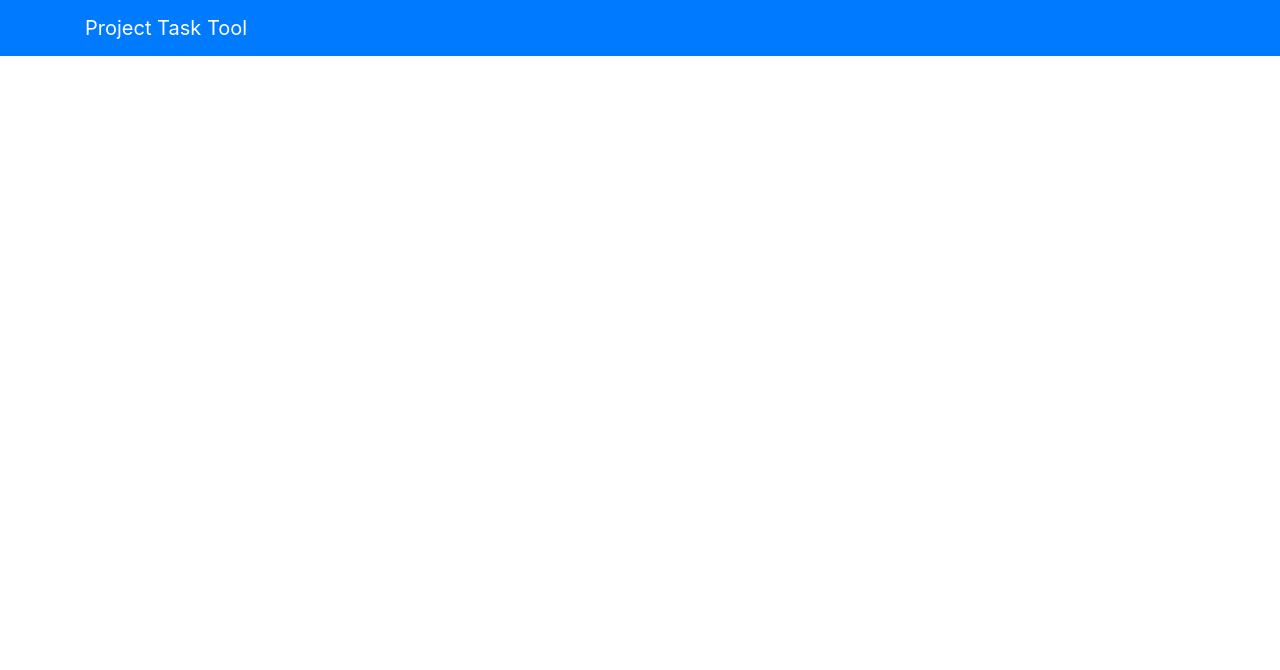
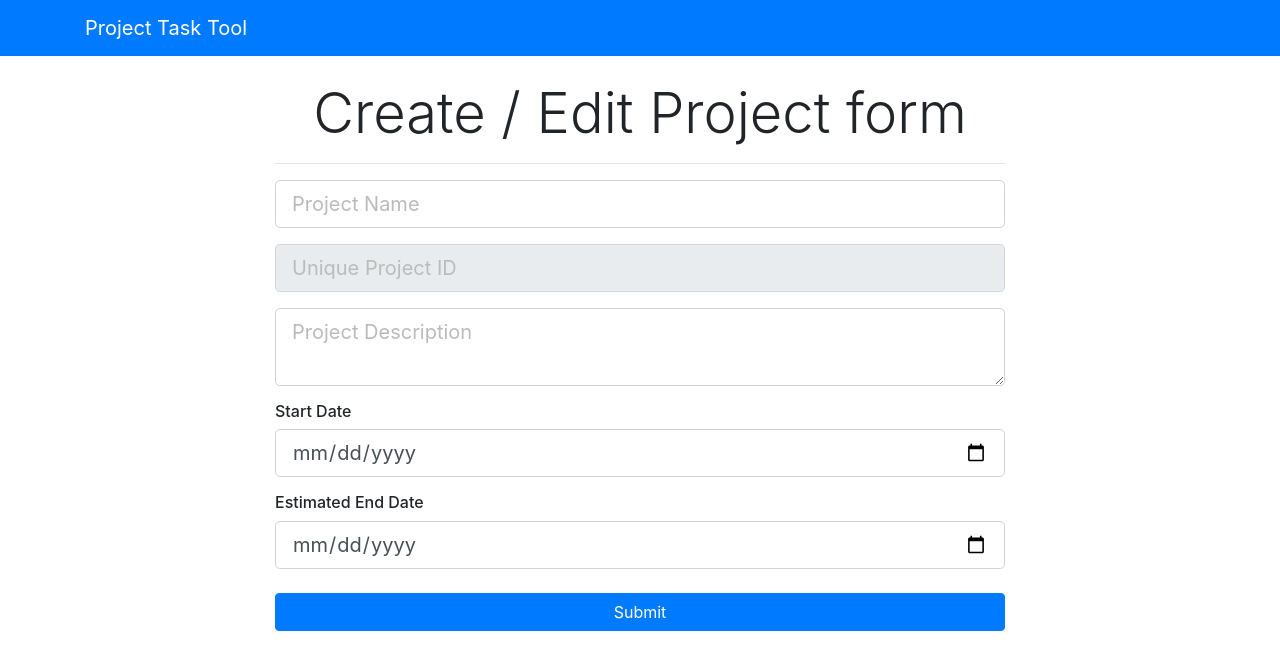
Before and after one commit to meetparikh12/project-management-tool, a React (Create React App) app in the folder project-board-react/: page /project/addProject in a window 1280 px wide. Shown: the top 670 px of the page. Built offline with nearby package versions, Linux system fonts and the light colour scheme.

Commit message:
Created AddProject Component and added its routing

```diff
--- a/project-board-react/src/App.js
+++ b/project-board-react/src/App.js
@@ -7,6 +7,7 @@ import { Route, BrowserRouter as Router } from 'react-router-dom';
 import Dashboard from './components/Dashboard';
 import AddProjectTask from './components/ProjectTask/AddProjectTask';
 import UpdateProjectTask from './components/ProjectTask/UpdateProjectTask';
+import AddProject from './components/Project/AddProject';
 
 
 class App extends Component {
@@ -17,6 +18,7 @@ class App extends Component {
           <div>
             <Navbar/>
             <Route exact path = "/" component= { Dashboard } />
+            <Route path = "/project/addProject" component = {AddProject}/>
             <Route exact path="/projectboard" component={ProjectBoard} />
             <Route path="/projectboard/addProjectTask" component={AddProjectTask} />
             <Route path="/projectboard/updateProjectTask/:id" component={UpdateProjectTask}/>
--- a/project-board-react/src/components/Dashboard.js
+++ b/project-board-react/src/components/Dashboard.js
@@ -1,19 +1,20 @@
 import React, { Component } from 'react';
 import ProjectItem from './Project/ProjectItem';
+import { Link } from 'react-router-dom';
 class Dashboard extends Component {
     render() {
         return (
 
             <div>
-                <div class="projects">
-                    <div class="container">
-                        <div class="row">
-                            <div class="col-md-12">
-                                <h1 class="display-4 text-center">Projects</h1>
+                <div className="projects">
+                    <div className="container">
+                        <div className="row">
+                            <div className="col-md-12">
+                                <h1 className="display-4 text-center">Projects</h1>
                                 <br />
-                                <a href="ProjectForm.html" class="btn btn-lg btn-info">
+                                <Link to="/project/addProject" className="btn btn-lg btn-info">
                                     Create a Project
-                                </a>
+                                </Link>
                                 <br />
                                 <hr />
                                 <ProjectItem/>
--- a/project-board-react/src/components/Project/AddProject.js
+++ b/project-board-react/src/components/Project/AddProject.js
@@ -4,7 +4,39 @@ class AddProject extends Component {
     render() {
         return (
             <div>
+                <div className="project">
+                    <div className="container">
+                        <div className="row">
+                            <div className="col-md-8 m-auto">
+                                <h5 className="display-4 text-center">Create / Edit Project form</h5>
+                                <hr />
+                                <form>
+                                    <div className="form-group">
+                                        <input type="text" className="form-control form-control-lg " placeholder="Project Name" />
+                                    </div>
+                                    <div className="form-group">
+                                        <input type="text" className="form-control form-control-lg" placeholder="Unique Project ID"
+                                            disabled />
+                                    </div>
+                                    {/* <!-- disabled for Edit Only!! remove "disabled" for the Create operation --> */}
+                                    <div className="form-group">
+                                        <textarea className="form-control form-control-lg" placeholder="Project Description"></textarea>
+                                    </div>
+                                    <h6>Start Date</h6>
+                                    <div className="form-group">
+                                        <input type="date" className="form-control form-control-lg" name="start_date" />
+                                    </div>
+                                    <h6>Estimated End Date</h6>
+                                    <div className="form-group">
+                                        <input type="date" className="form-control form-control-lg" name="end_date" />
+                                    </div>
 
+                                    <input type="submit" className="btn btn-primary btn-block mt-4" />
+                                </form>
+                            </div>
+                        </div>
+                    </div>
+                </div>
             </div>
         )
     }
--- a/project-board-react/src/components/Project/ProjectItem.js
+++ b/project-board-react/src/components/Project/ProjectItem.js
@@ -1,34 +1,35 @@
-import React, { Component } from 'react'
+import React, { Component } from 'react';
+import {Link} from 'react-router-dom';
 
 class ProjectItem extends Component {
     render() {
         return (
             <div>
-                <div class="container">
-                    <div class="card card-body bg-light mb-3">
-                        <div class="row">
-                            <div class="col-2">
-                                <span class="mx-auto">REACT</span>
+                <div className="container">
+                    <div className="card card-body bg-light mb-3">
+                        <div className="row">
+                            <div className="col-2">
+                                <span className="mx-auto">REACT</span>
                             </div>
-                            <div class="col-lg-6 col-md-4 col-8">
+                            <div className="col-lg-6 col-md-4 col-8">
                                 <h3>Spring / React Project</h3>
                                 <p>Project to create a Kanban Board with Spring Boot and React</p>
                             </div>
-                            <div class="col-md-4 d-none d-lg-block">
-                                <ul class="list-group">
-                                    <a href="/projectboard">
-                                        <li class="list-group-item board">
-                                            <i class="fa fa-flag-checkered pr-1"> Project Board </i>
+                            <div className="col-md-4 d-none d-lg-block">
+                                <ul className="list-group">
+                                    <Link to="/projectboard">
+                                        <li className="list-group-item board">
+                                            <i className="fa fa-flag-checkered pr-1"> Project Board </i>
                                         </li>
-                                    </a>
+                                    </Link>
                                     <a href="#">
-                                        <li class="list-group-item update">
-                                            <i class="fa fa-edit pr-1"> Update Project Info</i>
+                                        <li className="list-group-item update">
+                                            <i className="fa fa-edit pr-1"> Update Project Info</i>
                                         </li>
                                     </a>
                                     <a href="">
-                                        <li class="list-group-item delete">
-                                            <i class="fa fa-minus-circle pr-1"> Delete Project</i>
+                                        <li className="list-group-item delete">
+                                            <i className="fa fa-minus-circle pr-1"> Delete Project</i>
                                         </li>
                                     </a>
                                 </ul>
```
